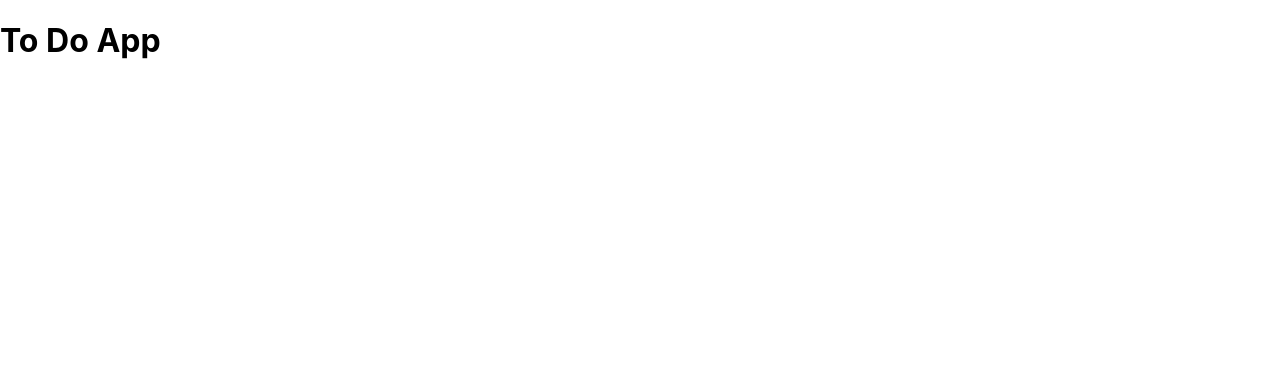
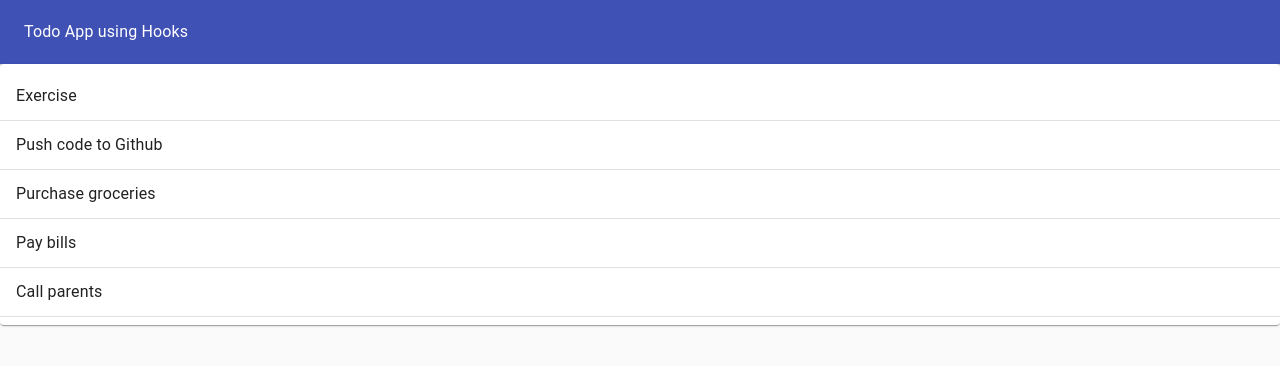
Before and after one commit to lokeam/ReactHooksToDo, a React (Create React App) app: page / in a window 1280 px wide. Shown: the top 366 px of the page. Built offline with nearby package versions, Linux system fonts and the light colour scheme.

Commit message:
feat: initial rendering of todo list

```diff
--- a/package.json
+++ b/package.json
@@ -3,6 +3,7 @@
   "version": "0.1.0",
   "private": true,
   "dependencies": {
+    "@material-ui/core": "^4.7.1",
     "react": "^16.12.0",
     "react-dom": "^16.12.0",
     "react-scripts": "3.2.0"
--- a/src/HooksToDo.js
+++ b/src/HooksToDo.js
@@ -1,8 +1,42 @@
-import React from 'react';
+import React, { useState } from 'react';
+import ToDoList from './ToDoList';
+import Typography from '@material-ui/core/Typography';
+import Paper from '@material-ui/core/Paper';
+import AppBar from '@material-ui/core/AppBar';
+import ToolBar from '@material-ui/core/Toolbar';
+import Grid from '@material-ui/core/Grid';
 
 function HooksToDo() {
+  const initialTodos = [
+    {id: 1, task: 'Exercise', completed: 'false'},
+    {id: 2, task: 'Push code to Github', completed: 'false'},
+    {id: 3, task: 'Purchase groceries', completed: 'false'},
+    {id: 4, task: 'Pay bills', completed: 'false'},
+    {id: 5, task: 'Call parents', completed: 'false'},
+
+  ]
+  const [todos, setTodos] = useState(initialTodos);
   return (
-    <h1>To Do App</h1>
+      <Paper style={{
+          padding: 0,
+          margin: 0,
+          height: `100vh`,
+          backgroundColor: `#fafafa`
+        }}
+        elevation={0}
+      >
+        <AppBar
+          color={`primary`}
+          position={`static`}
+          style={{
+            height: `64px`
+          }}>
+            <ToolBar>
+              <Typography color="inherit">Todo App using Hooks</Typography>
+            </ToolBar>
+        </AppBar>
+        <ToDoList todos={todos} />
+      </Paper>
   );
 }
 
--- /dev/null
+++ b/src/ToDoList.js
@@ -0,0 +1,25 @@
+import React from 'react';
+import Paper from '@material-ui/core/Paper';
+import List from '@material-ui/core/List';
+import ListItem from '@material-ui/core/ListItem';
+import ListItemText from '@material-ui/core/ListItemText';
+import Divider from '@material-ui/core/Divider';
+
+function ToDoList(props) {
+  return (
+    <Paper>
+      <List>
+        {props.todos.map(todo => (
+          <>
+            <ListItem>
+              <ListItemText>{todo.task}</ListItemText>
+            </ListItem>
+            <Divider />
+          </>
+        ))}
+      </List>
+    </Paper>
+  );
+}
+
+export default ToDoList;
```
Also changed, not shown: src/App.js (+6 -1 lines), 1 other file (tests, documents, lock files or other folders).
